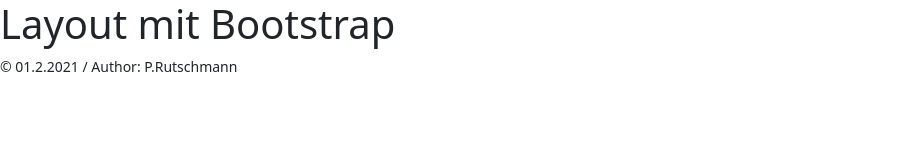
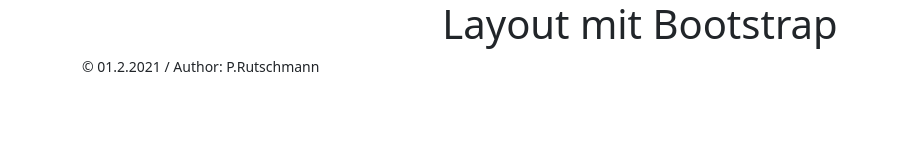
Before and after one commit to BBWPR/LayoutWithBootstrap, a plain HTML site: page index.html in a window 1280 px wide. Shown: the whole page, without its empty margins (0-899 px from the left). Drawn offline with nearby package versions, Linux system fonts and the light colour scheme.

Commit message:
Added first bootstrap classes

```diff
--- a/index.html
+++ b/index.html
@@ -12,10 +12,12 @@
 </head>
 
 <body>
-	<h1>Layout mit Bootstrap</h1>
-	<footer>
-		<p><small>© 01.2.2021 / Author: P.Rutschmann</small></p>
-	</footer>
+	<div class="container">
+		<h1 class="title text-center">Layout mit Bootstrap</h1>
+		<footer>
+			<p><small>© 01.2.2021 / Author: P.Rutschmann</small></p>
+		</footer>
+	</div>
 </body>
 
 </html>
```
